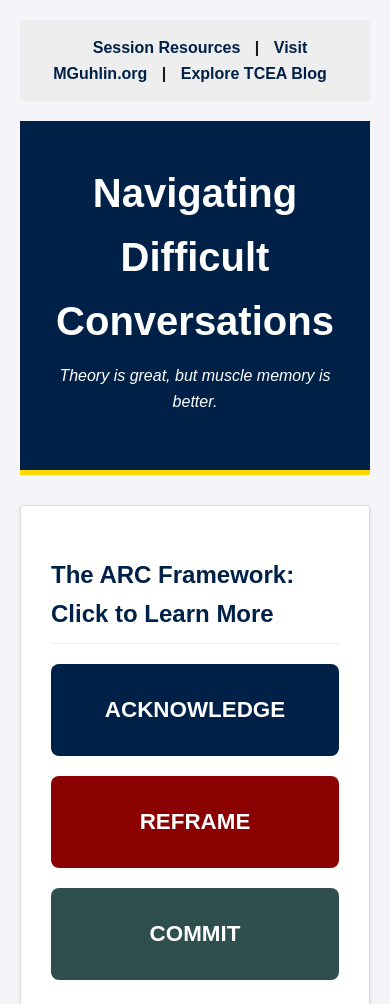
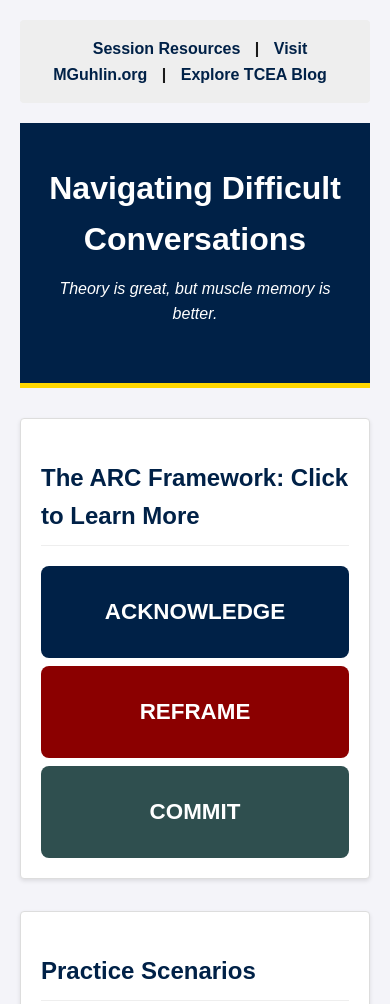
Before and after one commit to mguhlin/ndc, a plain HTML site: page index.html in a window 390 px wide. Shown: the top 1004 px of the page. Drawn offline with Linux system fonts and the light colour scheme.

Commit message:
Refine interface labels and responsive layout

```diff
--- a/index.html
+++ b/index.html
@@ -142,7 +142,12 @@
         footer .global-nav a {
             color: var(--gold);
         }
-    </style>
+
+        :focus-visible { outline: 3px solid #a75d00; outline-offset: 4px; }
+        .global-nav { padding: 16px; font-weight: 600; }
+        .section-box { padding: 32px; margin-bottom: 32px; }
+        @media (max-width: 600px) { header h1 { font-size: 2rem; } .section-box { padding: 20px; } .arc-nav { gap: 8px; } }
+</style>
 </head>
 <body>
 
```
